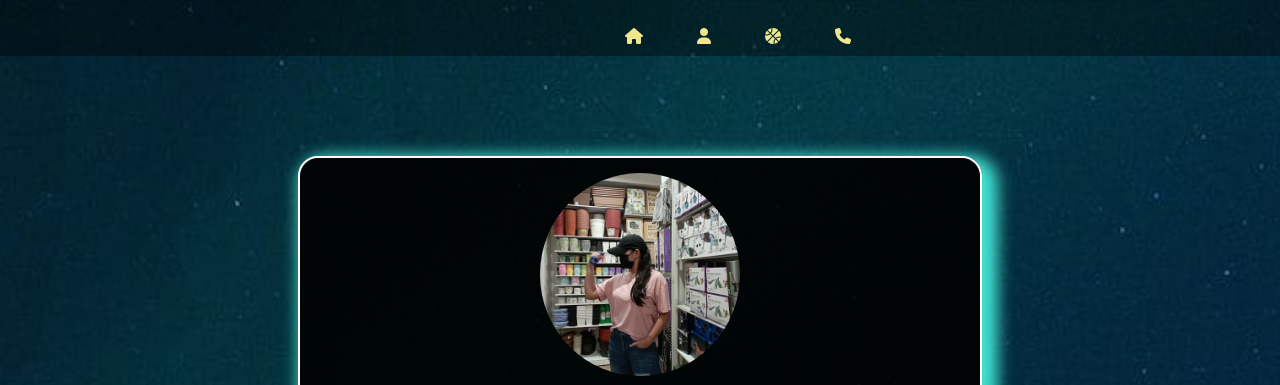
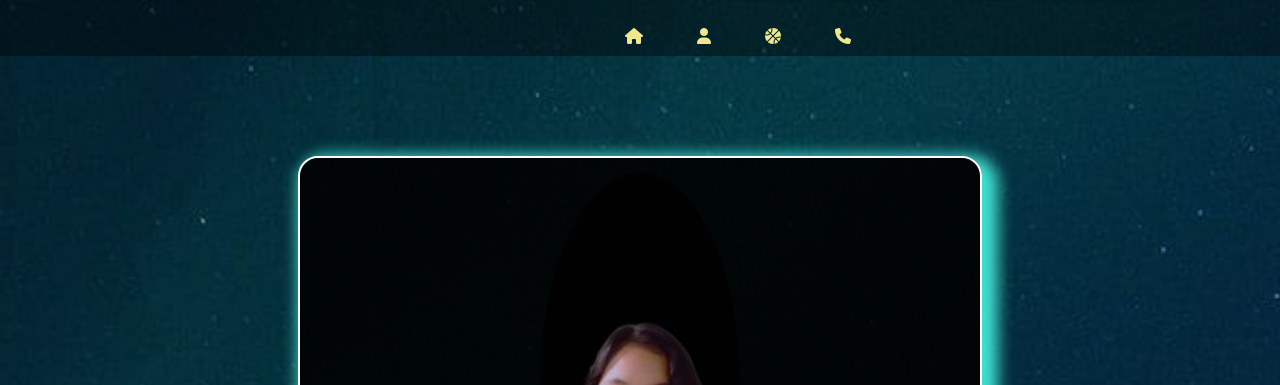
Before and after one commit to Eshangjoy/Portfolio, a plain HTML site: page resume.html in a window 1280 px wide. Shown: the top 385 px of the page. Drawn offline with Linux system fonts and the light colour scheme.

Commit message:
Update resume.html

```diff
--- a/resume.html
+++ b/resume.html
@@ -24,7 +24,7 @@
 <div id="home" class="main-container">
   <!-- OWNER -->
     <div class="top-section">
-    			<img src="images/joygwapa.jpg" class="profile"/>
+    			<img src="images/beautifulsmile.jpg" class="profile"/>
 	        		<p><span>Elisha Joy P. Rondina</span></p>
 		</div>
 		<div class="right-column">
```
